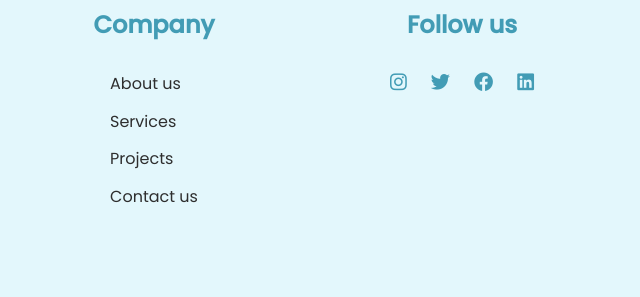
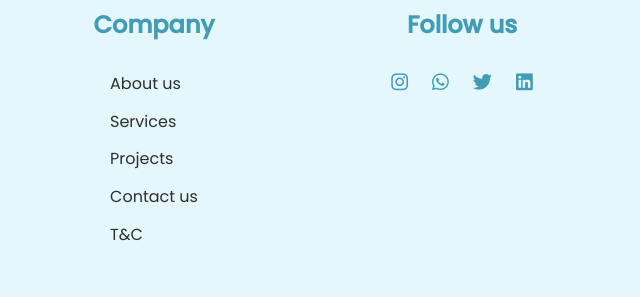
Before and after one commit to gvfabtech/mywebsite, a plain HTML site: page footer.html in a window 1280 px wide. Shown: the part 270-567 px from the top of the page, 640-1280 px from the left. Drawn offline with Linux system fonts and the light colour scheme; a web font is replaced by a local one.

Commit message:
Update footer.html

```diff
--- a/footer.html
+++ b/footer.html
@@ -55,6 +55,7 @@
                         <li><a href="services.html">Services</a></li>
                         <li><a href="project.html">Projects</a></li>
                         <li><a href="contact.html">Contact us</a></li>
+                        <li><a href="Terms & Conditions.html">T&C</a></li>
                     </ul>
                 </div>
 
@@ -63,8 +64,8 @@
                     <h3>Follow us</h3>
                     <ul class="social-icons">
                         <li><a href="https://www.instagram.com/gvfabtech?igsh=MW5sMWVxdGN0dWNodQ=="><span class="fab fa-instagram"></span></a></li>
+                        <li><a href="https://wa.me/message/LEMBTOMZ2ESTO1"><span class="fab fa-whatsapp"></span></a></li>
                         <li><a href="#"><span class="fab fa-twitter"></span></a></li>
-                        <li><a href="#"><span class="fab fa-facebook"></span></a></li>
                         <li><a href="#"><span class="fab fa-linkedin"></span></a></li>
                     </ul>
                 </div>
```
